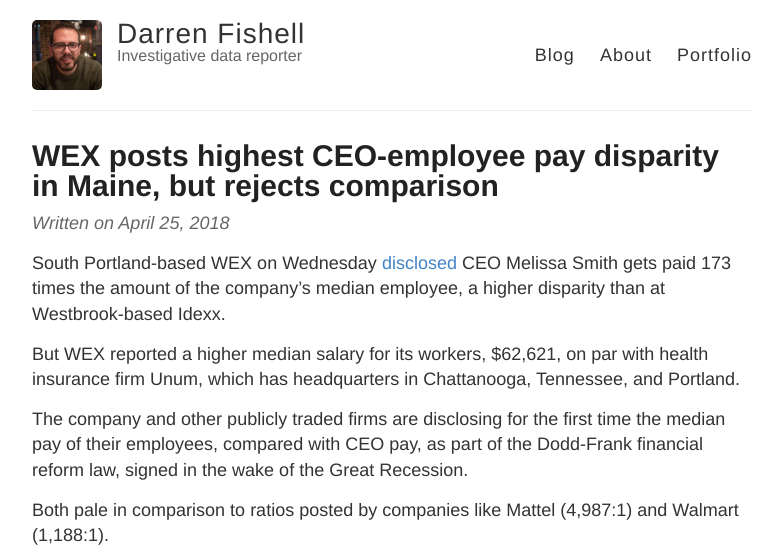
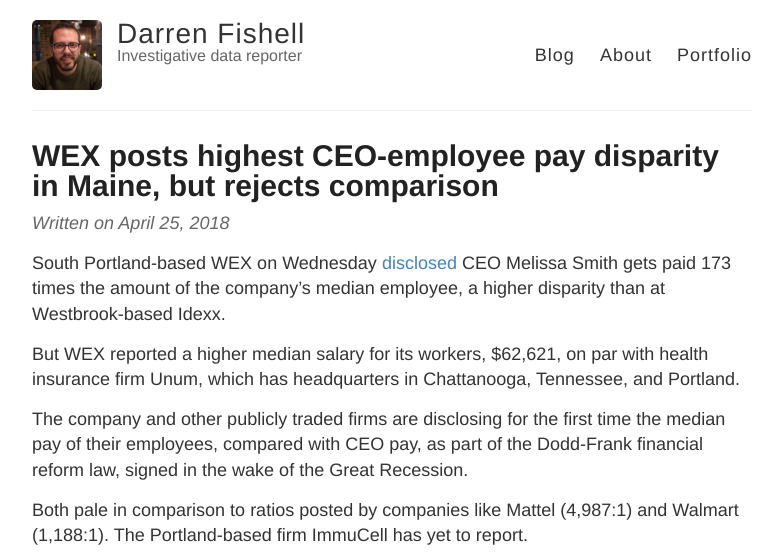
Before and after one commit to darrenfishell/darrenfishell.github.io, a Jekyll site: the page built from _posts/2018-04-25-WEX-discloses-highest-CEO-pay-ratio-in-Maine.md, in a window 1280 px wide and 900 px high, cut to the strip 0-559 px from the top of the window. Shown: the whole strip, without its empty margins (248-1030 px from the left). Built offline with Jekyll 4.4.1, drawn with Linux system fonts in a browser that asks for light colours; comment, search, counter and statistics services are not loaded.

Commit message:
Added ImmuCell note

```diff
--- a/_posts/2018-04-25-WEX-discloses-highest-CEO-pay-ratio-in-Maine.md
+++ b/_posts/2018-04-25-WEX-discloses-highest-CEO-pay-ratio-in-Maine.md
@@ -9,7 +9,7 @@
 
 The company and other publicly traded firms are disclosing for the first time the median pay of their employees, compared with CEO pay, as part of the Dodd-Frank financial reform law, signed in the wake of the Great Recession.
 
-Both pale in comparison to ratios posted by companies like Mattel (4,987:1) and Walmart (1,188:1).
+Both pale in comparison to ratios posted by companies like Mattel (4,987:1) and Walmart (1,188:1). The Portland-based firm ImmuCell has yet to report.
 
 <iframe style="border: none;" src="https://public.tableausoftware.com/views/ceopayratios/payratio?:showVizHome=no&amp;:embed=true" width="100%" height="535px"></iframe>
 
```
